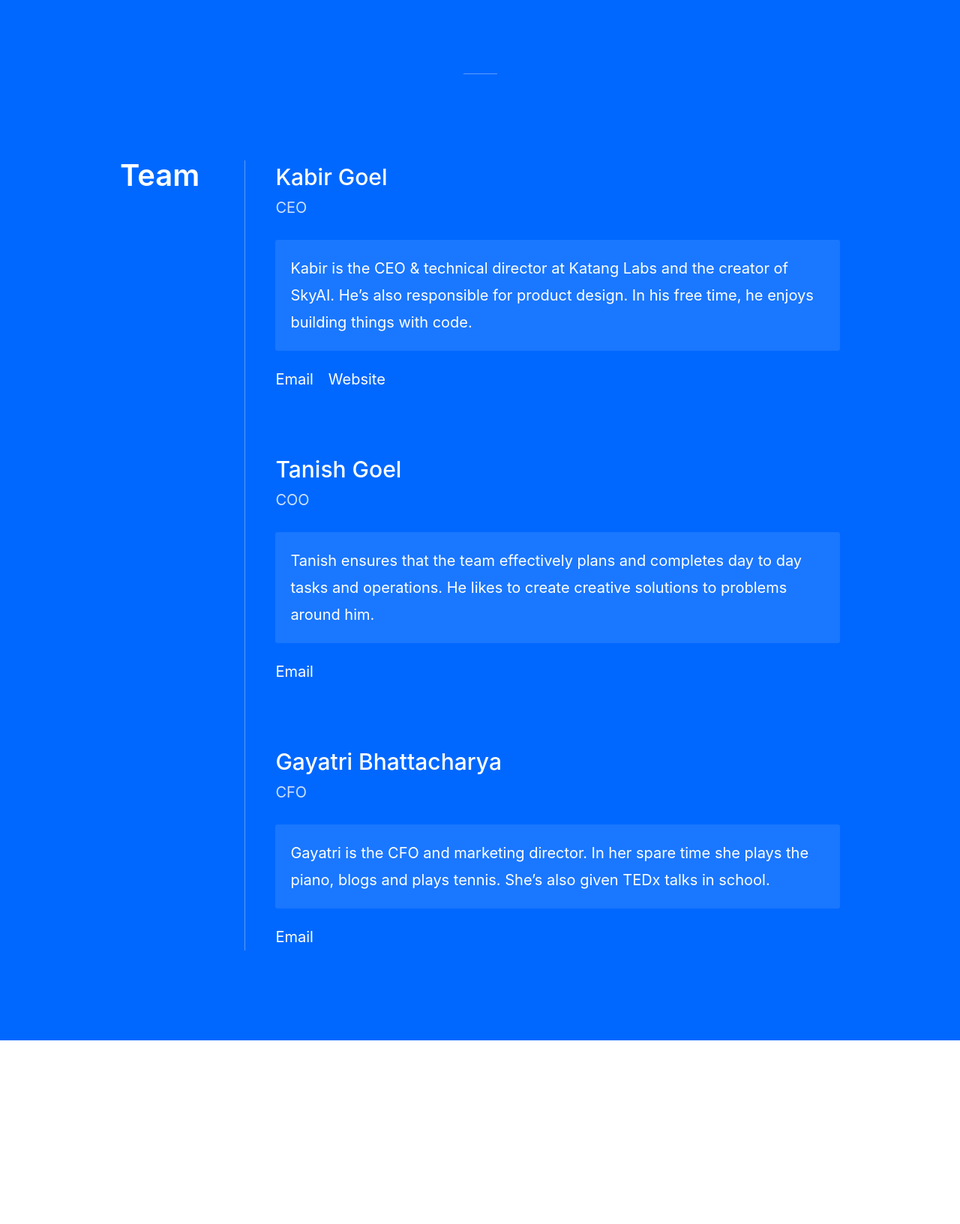
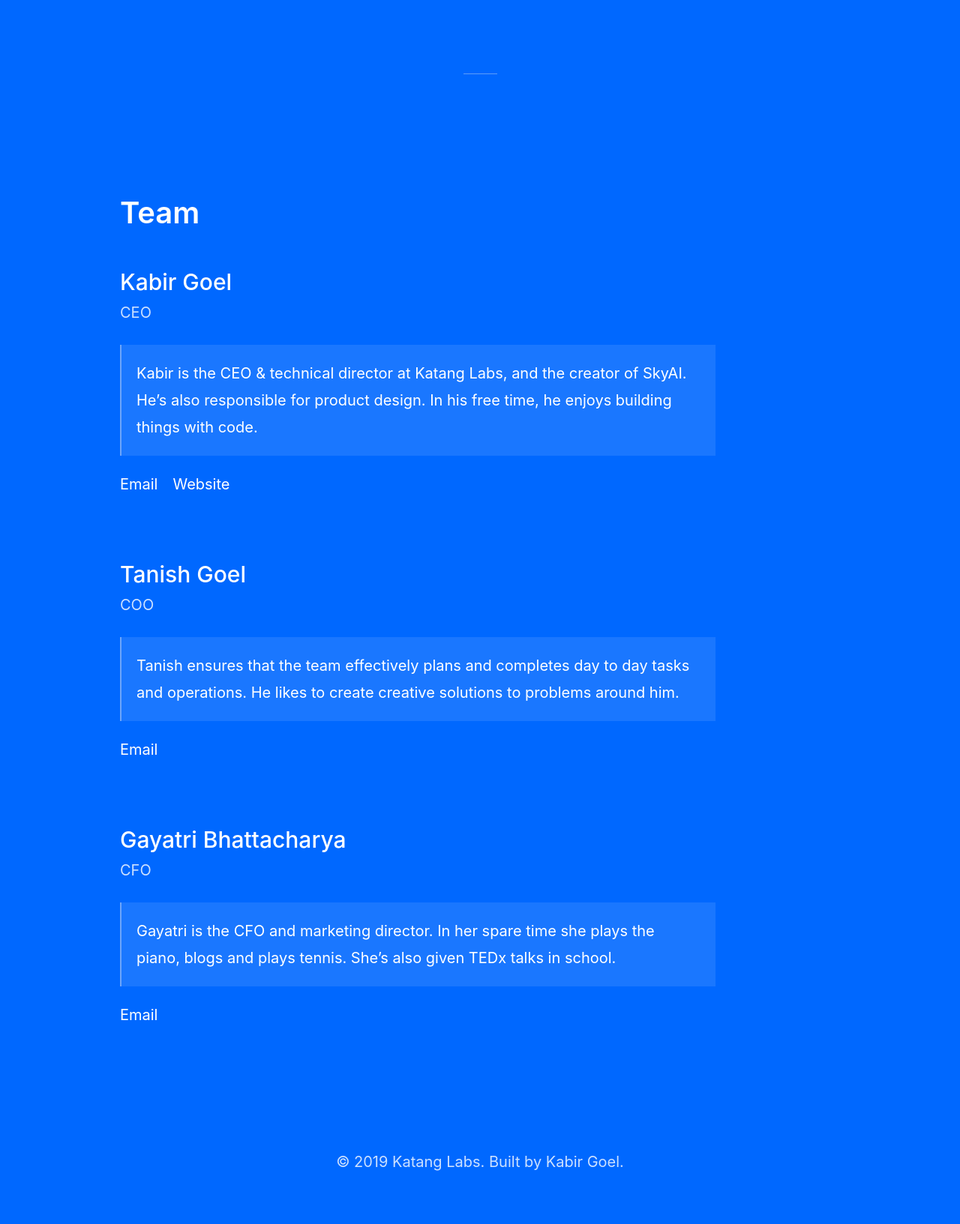
Before and after one commit to katanglabs/katanglabs.github.io, a Gatsby site: page / in a window 1280 px wide. Shown: the part 912-2545 px from the top of the page at 75% size. Before the commit the page ends 2300 px from the top, so only its background shows below. Built offline with nearby package versions, Linux system fonts and the light colour scheme; Gatsby itself is replaced by a stand-in of ours.

Commit message:
Improvements

```diff
--- /dev/null
+++ b/src/components/Footer/index.js
@@ -0,0 +1,22 @@
+/**
+ * Layout component that queries for data
+ * with Gatsby's StaticQuery component
+ *
+ * See: https://www.gatsbyjs.org/docs/static-query/
+ */
+
+import React from 'react'
+
+import Section from '../Section'
+
+import styles from './styles.module.css'
+
+const Footer = () => (
+  <Section colored>
+    <p className={styles.p}>
+      © {new Date().getFullYear()} Katang Labs. Built by Kabir Goel.
+    </p>
+  </Section>
+)
+
+export default Footer
--- /dev/null
+++ b/src/components/Footer/styles.module.css
@@ -0,0 +1,3 @@
+.p {
+  text-align: center;
+}
--- a/src/components/Navbar/styles.module.css
+++ b/src/components/Navbar/styles.module.css
@@ -1,10 +1,5 @@
 .logo {
   height: 25px;
-}
-
-.line {
-  margin-top: 1rem;
-  opacity: 0.4;
 }
 
 .flex {
@@ -16,20 +11,3 @@
 .navbar {
   margin: 0 0 4rem;
 }
-
-.links {
-  padding-left: 0;
-  list-style-type: none;
-}
-
-.links li {
-  display: inline-block;
-  margin: 0;
-  padding: 0;
-}
-
-a.email:hover::after {
-  top: calc(50% - 1px);
-  left: -40px;
-  width: 35px;
-}
--- a/src/components/Team/index.js
+++ b/src/components/Team/index.js
@@ -35,7 +35,7 @@ const members = [
   {
     name: 'Kabir Goel',
     designation: 'CEO',
-    description: `Kabir is the CEO & technical director at Katang Labs and the creator of SkyAI. He’s also
+    description: `Kabir is the CEO & technical director at Katang Labs, and the creator of SkyAI. He’s also
     responsible for product design. In his free time, he enjoys building
     things with code.`,
     links: [
@@ -76,7 +76,11 @@ const members = [
 const Member = ({ name, designation, description, links }) => (
   <div style={{ marginBottom: '8rem' }}>
     <Title name={name} designation={designation} />
-    <Card>{description}</Card>
+    <Row>
+      <Column size="ten">
+        <Card>{description}</Card>
+      </Column>
+    </Row>
     <div>
       {links.map(link => (
         <a style={{ marginRight: '2rem' }} href={link.href}>
@@ -95,34 +99,10 @@ Member.propTypes = {
 
 const Team = () => (
   <Section colored>
-    <Row>
-      <Column size="two">
-        <div style={{ position: 'sticky', top: 0 }}>
-          <h1
-            style={{
-              display: 'block',
-              marginTop: 0,
-              padding: 0,
-              lineHeight: 1,
-            }}
-          >
-            Team
-          </h1>
-        </div>
-      </Column>
-      <Column size="ten">
-        <div
-          style={{
-            borderLeft: '1px solid #eaeaef66',
-            paddingLeft: '4rem',
-          }}
-        >
-          {members.map(member => (
-            <Member {...member} />
-          ))}
-        </div>
-      </Column>
-    </Row>
+    <h1>Team</h1>
+    {members.map(member => (
+      <Member {...member} />
+    ))}
   </Section>
 )
 
--- a/src/components/Team/styles.module.css
+++ b/src/components/Team/styles.module.css
@@ -8,6 +8,6 @@
   color: #fff;
   padding: 2rem;
   margin-bottom: 2rem;
-  border-radius: 3px;
   position: relative;
+  border-left: 2px solid #eaeaef66;
 }
--- a/src/pages/index.js
+++ b/src/pages/index.js
@@ -4,6 +4,7 @@ import Layout from '../components/Layout'
 import Team from '../components/Team'
 import SEO from '../components/SEO'
 import Section from '../components/Section'
+import Footer from '../components/Footer'
 
 const IndexPage = () => (
   <Layout>
@@ -12,6 +13,7 @@ const IndexPage = () => (
       <hr style={{ width: 45 }} />
     </Section>
     <Team />
+    <Footer />
   </Layout>
 )
 
```
